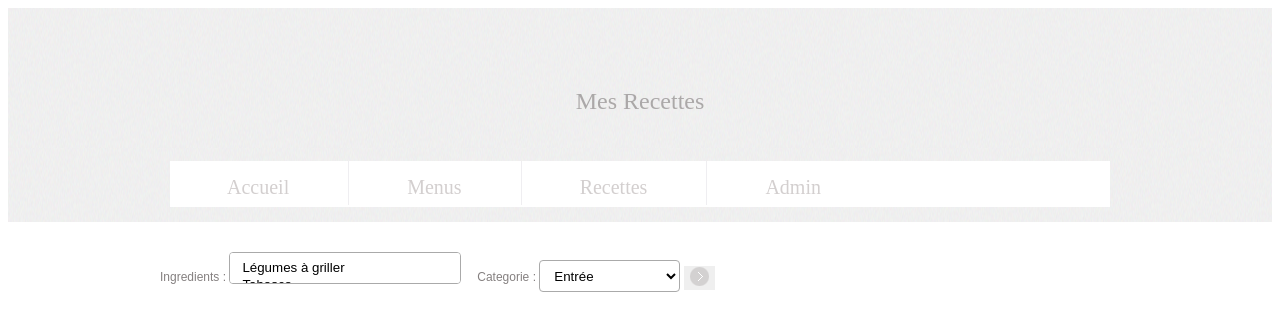
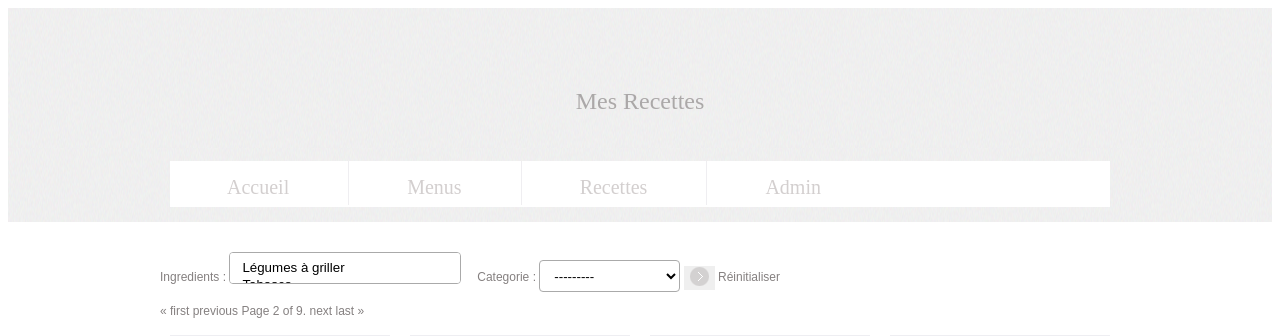
Before and after one commit to ydeoliveira/mesrecettes, a Django app: page /recette/recettes/?page=2 in a window 1280 px wide. Shown: the top 336 px of the page. Run offline with Django 3.2, Linux system fonts and the light colour scheme; data comes from the database, SQL or seed files in the repository; some libraries are stand-ins or nearby versions; some web fonts are replaced.

Commit message:
Ajout d'un lien vers Leclerc Drive Amélioration moteur de recherche et navigation (Recettes)

```diff
--- a/recette/models.py
+++ b/recette/models.py
@@ -5,6 +5,7 @@ from recette.managers import RecetteManager
 
 class Recette(models.Model):
     class Categorie(models.TextChoices):
+        __empty__ = "---------"
         ENTREE = 'Entrée', 'Entrée'
         PLAT = 'Plat','Plat',
         WEEKEND = 'Plat du weekend','Plat du weekend',
@@ -69,6 +70,8 @@ class ListeIngredients(models.Model):
         CAC = 'cac', 'CaC'
         BOTTE = 'b','bottes'
         VERRE = 'v', 'verres'
+        CM = 'cm', 'centimètres'
+        TRANCHE = 'tr', 'tranches'
 
     ingredient = models.ForeignKey('Ingredient', on_delete=models.CASCADE)
     recette = models.ForeignKey('Recette', on_delete=models.CASCADE)
--- a/recette/views.py
+++ b/recette/views.py
@@ -35,16 +35,19 @@ class SearchEngine(View):
 class Recettes(View):
     template_name = 'recettes.html'
 
-    def _paginated_values(self, request, recettes):
+    def _paginated_values(self, request, recettes, page_number):
         p = Paginator(recettes, 16)
-        page_number = request.GET.get("page")
         page_obj = p.get_page(page_number)
         return page_obj
 
     def get(self, request, *args, **kwargs):
         form = SearchBar()
-        recettes = Recette.objects.all()
-        page_obj = self._paginated_values(request, recettes)
+        try :
+            recettes = Recette.objects.search_form(request.session['ingredients'], request.session['categorie'])
+            form = SearchBar(data=request.session)
+        except Exception as e:
+            recettes = Recette.objects.all()
+        page_obj = self._paginated_values(request, recettes, request.GET.get("page"))
         return render(request, self.template_name, {'recettes':page_obj,'form':form})
 
     def post(self, request, *args, **kwargs):
@@ -56,7 +59,7 @@ class Recettes(View):
                 request.session['ingredients']=ingredients
                 request.session['categorie']=categorie
                 recettes = Recette.objects.search_form(ingredients, categorie)
-                page_obj = self._paginated_values(request, recettes.distinct())
+                page_obj = self._paginated_values(request, recettes.distinct(), 1)
                 return render(request, self.template_name, {'recettes':page_obj,'form':form})
         elif "recette" in request.POST :
             recetteid = request.POST.get("recette")
@@ -71,11 +74,11 @@ class Recettes(View):
                                                portions=portions)
             except Exception as e:
                 recettes = Recette.objects.search_form(request.session['ingredients'], request.session['categorie'])
-                page_obj = self._paginated_values(request, recettes.distinct())
+                page_obj = self._paginated_values(request, recettes.distinct(), request.GET.get("page"))
                 return render(request, self.template_name, {'recettes':page_obj, 'form':SearchBar(data=request.session)})
             else :
                 recettes = Recette.objects.search_form(request.session['ingredients'], request.session['categorie'])
-                page_obj = self._paginated_values(request, recettes.distinct())
+                page_obj = self._paginated_values(request, recettes.distinct(), request.GET.get("page"))
                 return render(request, self.template_name, {'recettes':page_obj, 'form':SearchBar(data=request.session)})
         else :
             raise Http404()
--- a/static/css/grid.css
+++ b/static/css/grid.css
@@ -1,4 +1,3 @@
-/*
   960 Grid System ~ Core CSS.
   Learn more ~ http://960.gs/
 
--- a/static/css/style.css
+++ b/static/css/style.css
@@ -411,13 +411,15 @@ a.gal:hover img {
 
 .prod {
 	overflow: hidden;
-	padding-top: 47px;
+	padding-top: 10px;
 }
-
 .prod .clear {
 	height: 18px;
 }
 
+.maxheight {
+	padding-top:5px;
+}
 .blog {
 	overflow: hidden;
 }
--- a/templates/courses-nocss.html
+++ b/templates/courses-nocss.html
@@ -28,7 +28,6 @@
 									{{plat}},
 							{%endif%}
 						{%endfor%})
-						<a href="https://www.carrefour.fr/s?q={{ingredient.nom}}" target="_blank"><img width=8 height=8 src="{%static 'images/carrefour_logo.png'%}" /></a>
 						<br />
 					{%endfor%}<br />
 					</td>
--- a/templates/courses.html
+++ b/templates/courses.html
@@ -7,7 +7,7 @@
 	<a href="{%url 'courses' menu.id%}?mode=print" target="_blank" /><img width=25 height=25 src="{%static 'images/printer.png'%}" /></a>
 	<div class="prod">
 		{% for rayon in courses.get_rayons %}
-		<div class="grid_3">
+		<div class="grid_4">
 	       <div class="box">
 	          	<div class="maxheight">
 					<h3>{{rayon.name}}</h3>
@@ -27,7 +27,8 @@
 									{{plat}},
 							{%endif%}
 						{%endfor%})
-						<a href="https://www.carrefour.fr/s?q={{ingredient.nom}}" target="_blank"><img width=8 height=8 src="{%static 'images/carrefour_logo.png'%}" /></a>
+						<a href="https://www.carrefour.fr/s?q={{ingredient.name}}" target="_blank"><img width=10 height=10 src="{%static 'images/carrefour_logo.png'%}" /></a>
+						| <a href="https://fd9-courses.leclercdrive.fr/magasin-099111-099111-Viry-Chatillon/recherche.aspx?TexteRecherche={{ingredient.name}}" target="_blank"><img width=10 height=10 src="{%static 'images/leclerc_logo.png'%}" /></a>
 						<br />
 					{%endfor%}<br />
 			</div></div></div>
--- a/templates/recettes.html
+++ b/templates/recettes.html
@@ -2,7 +2,7 @@
 {%load static%}
 
 {%block main_content%}
-<div>
+<div style="padding-bottom:10px">
 	{{ form.media }}
 	<form method="post">
 		{% csrf_token %}
@@ -10,14 +10,34 @@
 		{{form.categorie.label}} : {{form.categorie}}
 		<input type="hidden" name="filtering" value="filtering"/>
 		<button type="submit"><img src="{% static "/images/link_marker.png" %}"/> </button>
+		<a href="{%url 'recettes' %}">Réinitialiser</a>
 	</form>
+
 </div>
+
 {%if recettes%}
+<div class="pagination">
+    		<span class="step-links">
+		        {% if recettes.has_previous %}
+		            <a href="?page=1">&laquo; first</a>
+		            <a href="?page={{ recettes.previous_page_number }}">previous</a>
+		        {% endif %}
+
+        <span class="current">
+            Page {{ recettes.number }} of {{ recettes.paginator.num_pages }}.
+        </span>
+
+        {% if recettes.has_next %}
+            <a href="?page={{ recettes.next_page_number }}">next</a>
+            <a href="?page={{ recettes.paginator.num_pages }}">last &raquo;</a>
+        {% endif %}
+    </span>
+</div>
 		<div class="prod">
 		{%for r in recettes%}
 			<div class="grid_3">
 	        	<div class="box">
-	        	<form action="." method="POST" id="menus">
+	        	<form action=".?page={{ recettes.number }}" method="POST" id="menus">
 	        		{% csrf_token %}
 	        		<input type="hidden" value={{r.id}} id="id_recette" name="recette" />
 	        		<input type="number" id="id_portions" name="portions" min="1" max="20" style="padding-top:3px;width:35px;align:right" />
```
Also changed, not shown: templates/grid.html (+7 -2 lines).
